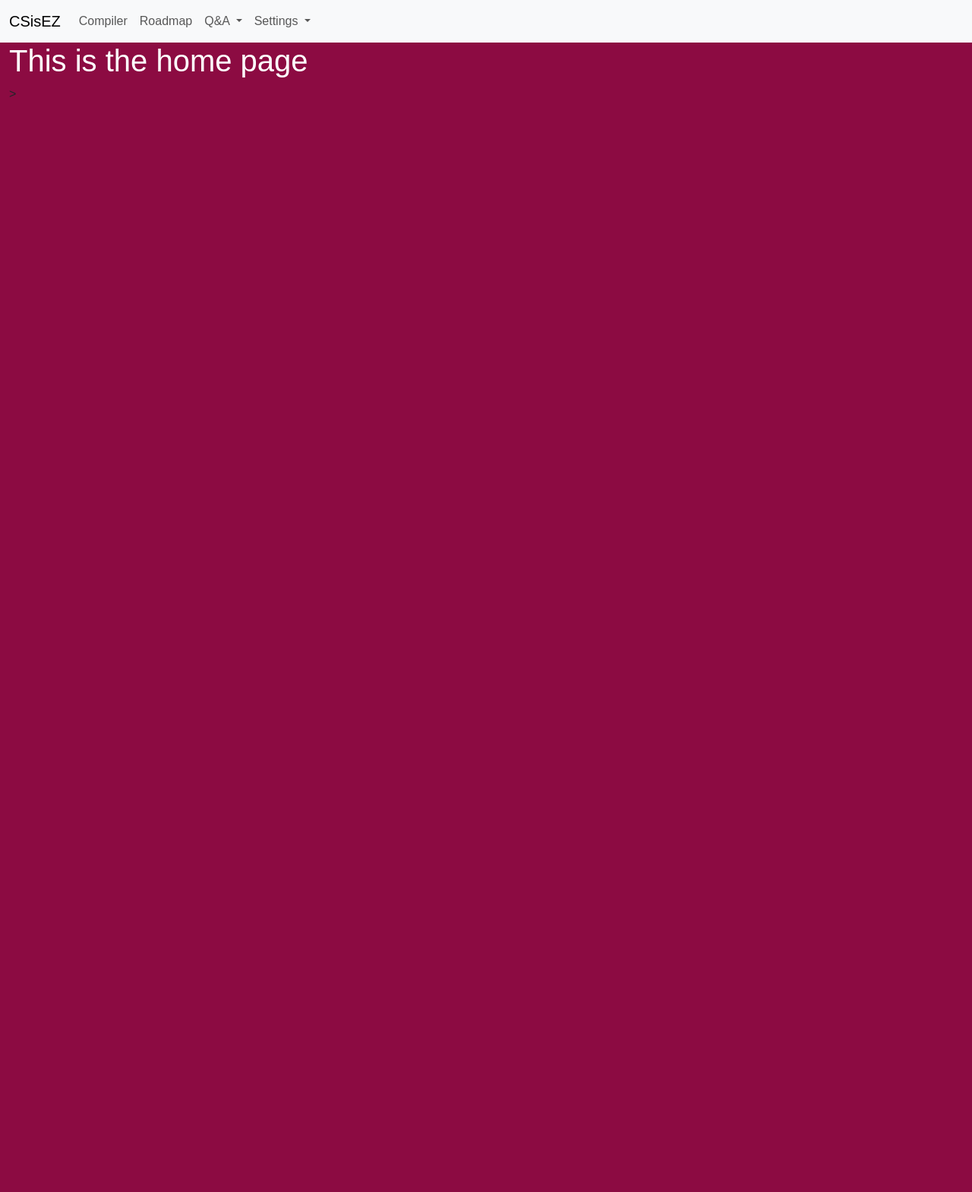
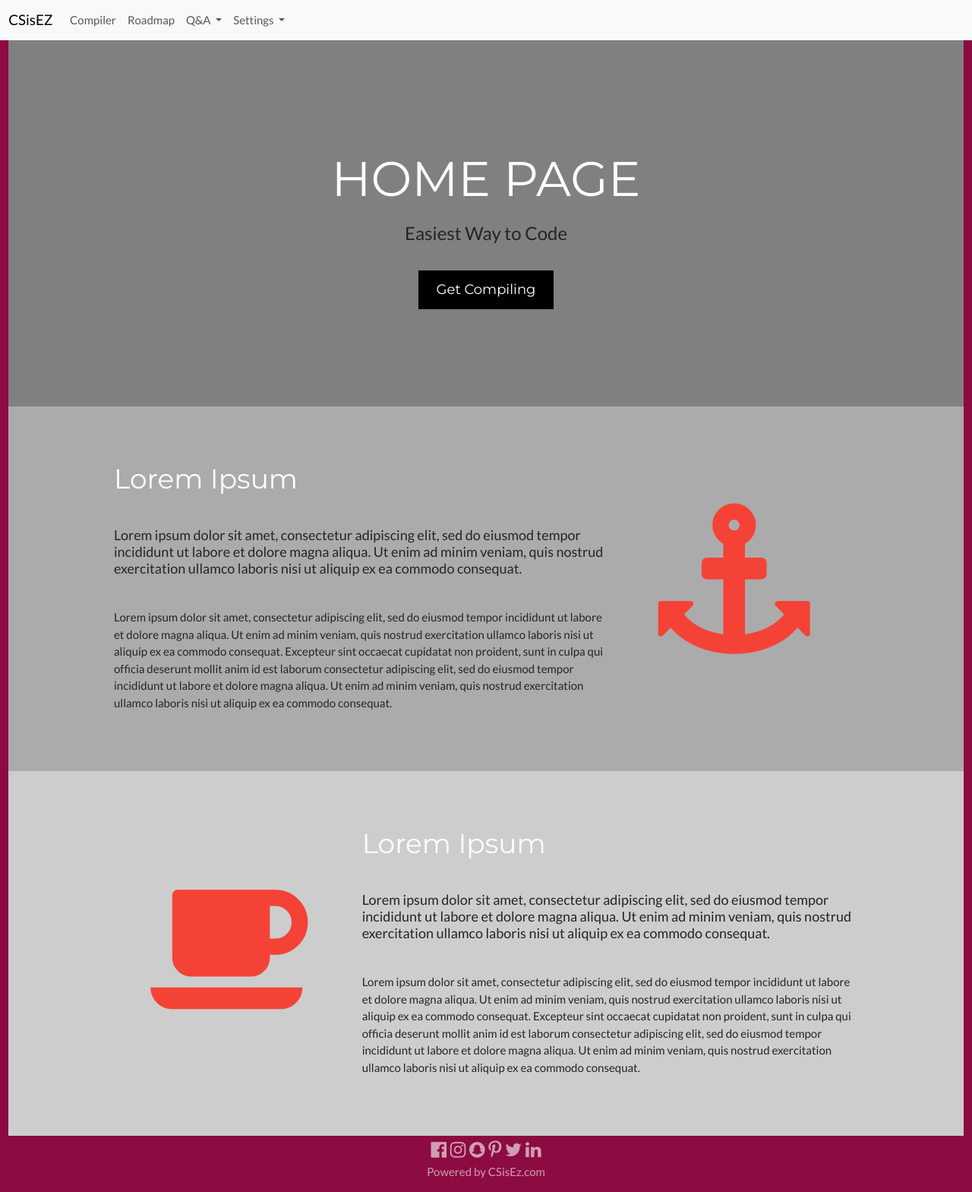
Before and after one commit to sfransis/AggieCompiler, a Flask app: page / in a window 1280 px wide. Shown: the whole page at 76% size. Before the commit the page ends 128 px from the top, so only its background shows below. Run offline with Flask 2, Linux system fonts and the light colour scheme.

Commit message:
Home Page Changes
I just added a small homepage with some random shit just so that it isn't empty

```diff
--- a/aggieComp/static/style.css
+++ b/aggieComp/static/style.css
@@ -8,6 +8,10 @@ body {
     padding:0;
     font-family: sans-serif;
     background: #8c0b42;
+}
+
+.p{
+  color:rgb(33, 83, 133);
 }
 
 h1{
@@ -453,3 +457,19 @@ h1{
       margin: 0;
     }
   }
+
+  #home-page-header{
+    background-color: grey;
+  }
+
+  #home-page-first-grid{
+    background-color: rgb(171, 171, 171);
+  }
+
+  #home-page-second-grid{
+    background-color: rgb(205, 205, 205);
+  }
+
+  #social-media-icons{
+    color: white;
+  }
--- a/aggieComp/templates/home.html
+++ b/aggieComp/templates/home.html
@@ -5,5 +5,90 @@
 {% endblock %}
 
 {% block pageContent %}
-    <h1> This is the home page </h1>>
+
+    <meta charset="UTF-8">
+    <meta name="viewport" content="width=device-width, initial-scale=1">
+    <link rel="stylesheet" href="https://www.w3schools.com/w3css/4/w3.css">
+    <link rel="stylesheet" href="https://fonts.googleapis.com/css?family=Lato">
+    <link rel="stylesheet" href="https://fonts.googleapis.com/css?family=Montserrat">
+    <link rel="stylesheet" href="https://cdnjs.cloudflare.com/ajax/libs/font-awesome/4.7.0/css/font-awesome.min.css">
+    <style>
+    body,h1,h2,h3,h4,h5,h6 {font-family: "Lato", sans-serif}
+    .w3-bar,h1,button {font-family: "Montserrat", sans-serif}
+    .fa-anchor,.fa-coffee {font-size:200px}
+    </style>
+    </head>
+    <body>
+
+    <!-- Header -->
+    <header class="w3-container w3-center" style="padding:128px 16px" id = "home-page-header">
+        <h1 class="w3-margin w3-jumbo">HOME PAGE</h1>
+        <p class="w3-xlarge">Easiest Way to Code</p>
+        <button class="w3-button w3-black w3-padding-large w3-large w3-margin-top" href = "/compiler">Get Compiling</button>
+    </header>
+
+    <!-- First Grid -->
+    <div class="w3-row-padding w3-padding-64 w3-container" id = "home-page-first-grid">
+        <div class="w3-content">
+            <div class="w3-twothird">
+            <h1>Lorem Ipsum</h1>
+            <h5 class="w3-padding-32">Lorem ipsum dolor sit amet, consectetur adipiscing elit, sed do eiusmod tempor incididunt ut labore et dolore magna aliqua. Ut enim ad minim veniam, quis nostrud exercitation ullamco laboris nisi ut aliquip ex ea commodo consequat.</h5>
+
+            <p >Lorem ipsum dolor sit amet, consectetur adipiscing elit, sed do eiusmod tempor incididunt ut labore et dolore magna aliqua. Ut enim ad minim veniam, quis nostrud exercitation ullamco laboris nisi ut aliquip ex ea commodo consequat. Excepteur sint
+                occaecat cupidatat non proident, sunt in culpa qui officia deserunt mollit anim id est laborum consectetur adipiscing elit, sed do eiusmod tempor incididunt ut labore et dolore magna aliqua. Ut enim ad minim veniam, quis nostrud exercitation ullamco
+                laboris nisi ut aliquip ex ea commodo consequat.</p>
+            </div>
+
+            <div class="w3-third w3-center">
+            <i class="fa fa-anchor w3-padding-64 w3-text-red"></i>
+            </div>
+        </div>
+    </div>
+
+    <!-- Second Grid -->
+    <div class="w3-row-padding w3-padding-64 w3-container" id = "home-page-second-grid">
+        <div class="w3-content">
+            <div class="w3-third w3-center">
+            <i class="fa fa-coffee w3-padding-64 w3-text-red w3-margin-right"></i>
+            </div>
+
+            <div class="w3-twothird">
+            <h1>Lorem Ipsum</h1>
+            <h5 class="w3-padding-32">Lorem ipsum dolor sit amet, consectetur adipiscing elit, sed do eiusmod tempor incididunt ut labore et dolore magna aliqua. Ut enim ad minim veniam, quis nostrud exercitation ullamco laboris nisi ut aliquip ex ea commodo consequat.</h5>
+
+            <p >Lorem ipsum dolor sit amet, consectetur adipiscing elit, sed do eiusmod tempor incididunt ut labore et dolore magna aliqua. Ut enim ad minim veniam, quis nostrud exercitation ullamco laboris nisi ut aliquip ex ea commodo consequat. Excepteur sint
+                occaecat cupidatat non proident, sunt in culpa qui officia deserunt mollit anim id est laborum consectetur adipiscing elit, sed do eiusmod tempor incididunt ut labore et dolore magna aliqua. Ut enim ad minim veniam, quis nostrud exercitation ullamco
+                laboris nisi ut aliquip ex ea commodo consequat.</p>
+            </div>
+        </div>
+    </div>
+    <!-- Footer -->
+
+    <footer class="w3-container w3-center w3-opacity" id = "social-media-icons">
+        <div class="w3-xlarge">
+            <i class="fa fa-facebook-official w3-hover-opacity"></i>
+            <i class="fa fa-instagram w3-hover-opacity"></i>
+            <i class="fa fa-snapchat w3-hover-opacity"></i>
+            <i class="fa fa-pinterest-p w3-hover-opacity"></i>
+            <i class="fa fa-twitter w3-hover-opacity"></i>
+            <i class="fa fa-linkedin w3-hover-opacity"></i>
+        </div>
+        <p>Powered by CSisEz.com</p>
+    </footer>
+
+    <script>
+    // Used to toggle the menu on small screens when clicking on the menu button
+    function myFunction() {
+    var x = document.getElementById("navDemo");
+    if (x.className.indexOf("w3-show") == -1) {
+        x.className += " w3-show";
+    } else {
+        x.className = x.className.replace(" w3-show", "");
+    }
+    }
+    </script>
+
+    </body>
+    </html>
+
 {% endblock %}
```
Also changed, not shown: aggieComp/instance/database.db.
